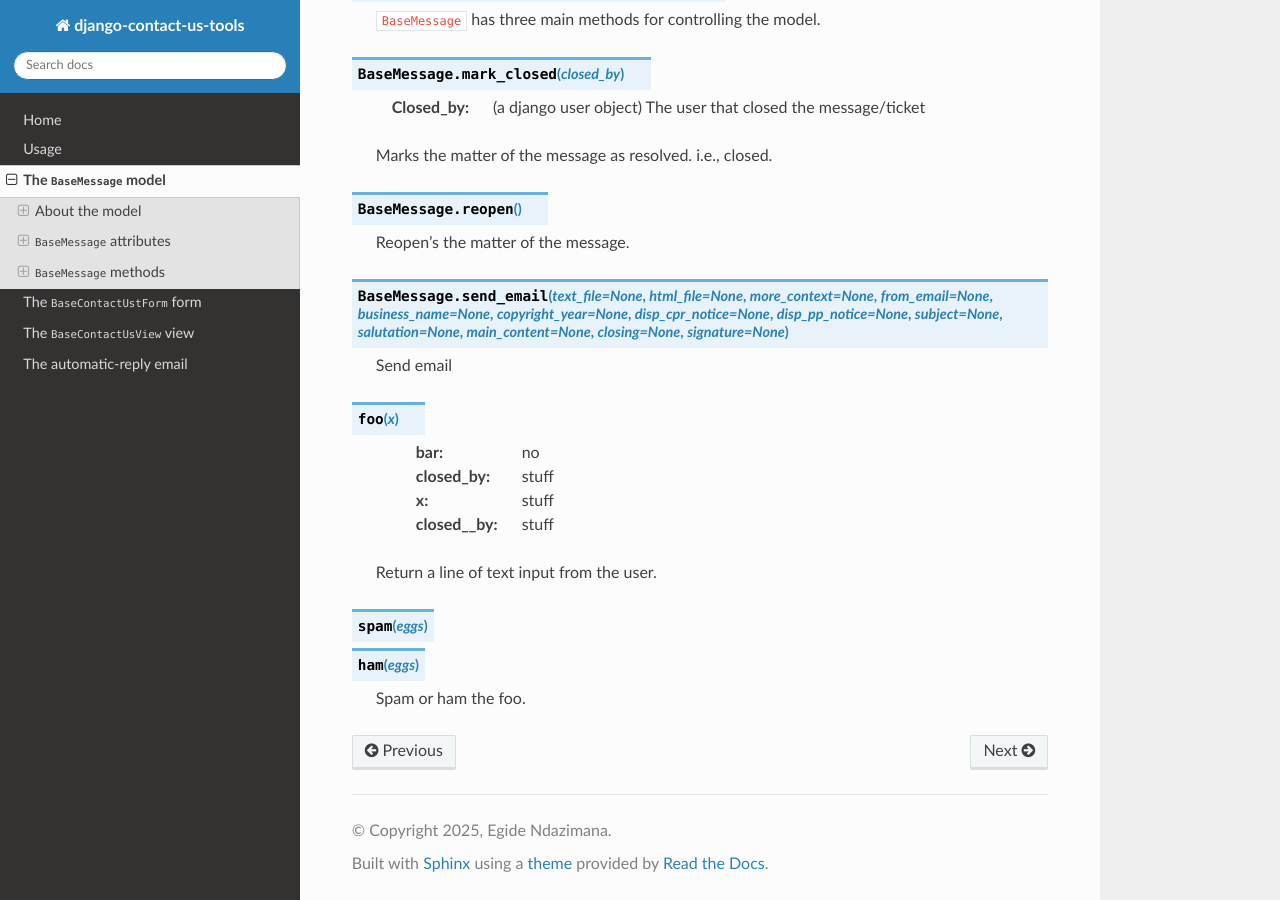
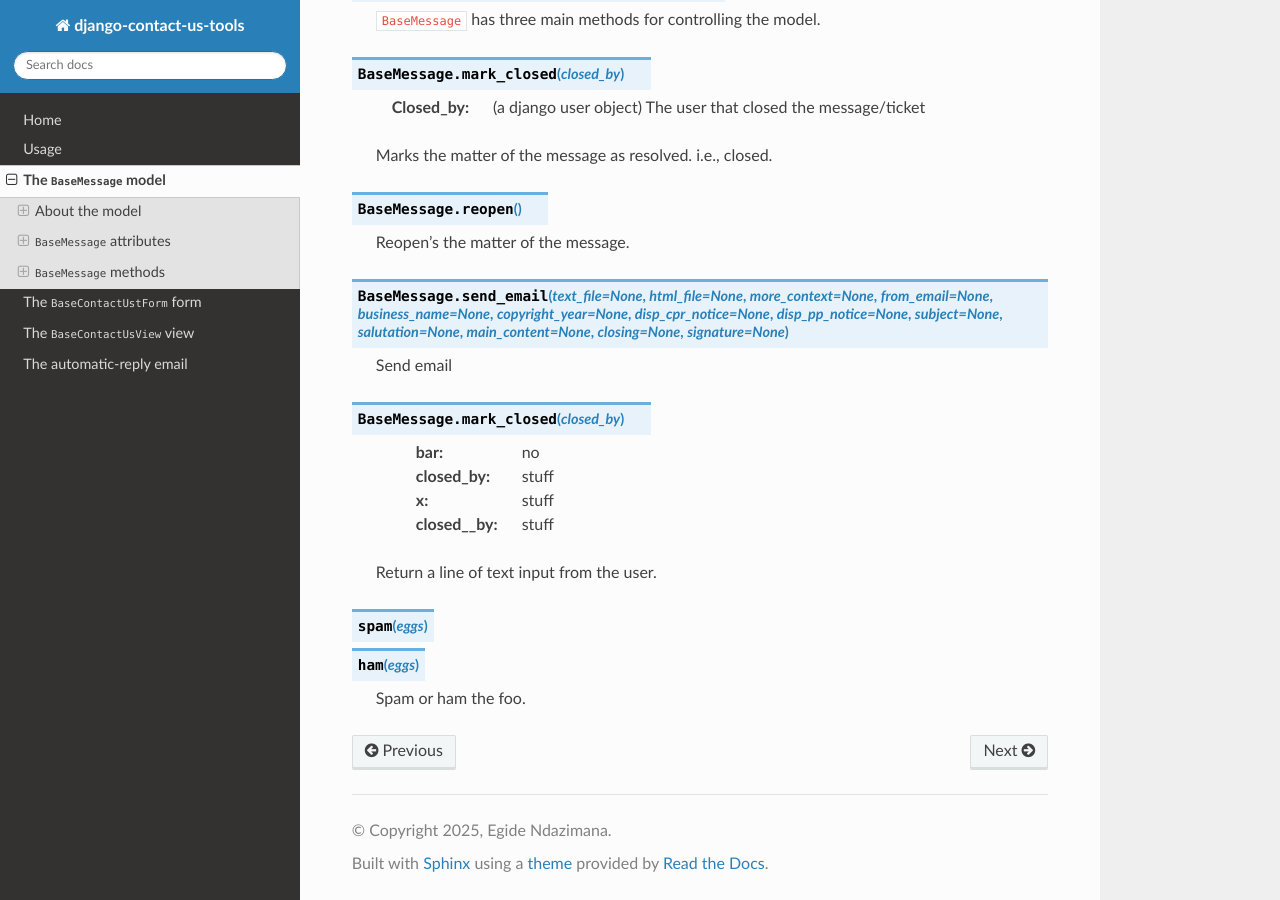
Before and after one commit to egiden/django-contact-us-tools, a Sphinx documentation site: the page built from docs/source/base_message_model.rst, in a window 1280 px wide and 900 px high, scrolled down 2185 px. Built offline with Sphinx 7.4.7 and the Read the Docs theme 3.1.0, drawn with Linux system fonts in a browser that asks for light colours.

Commit message:
Update .rst files

```diff
--- a/docs/source/base_message_model.rst
+++ b/docs/source/base_message_model.rst
@@ -113,7 +113,7 @@ About the model
 
     Send email
 
-.. function:: foo(x)
+.. function:: BaseMessage.mark_closed(closed_by)
 
     :bar: no
 
```
